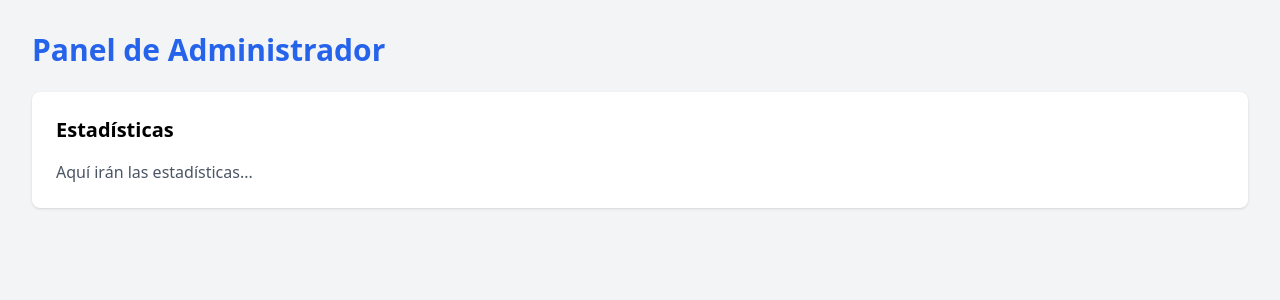
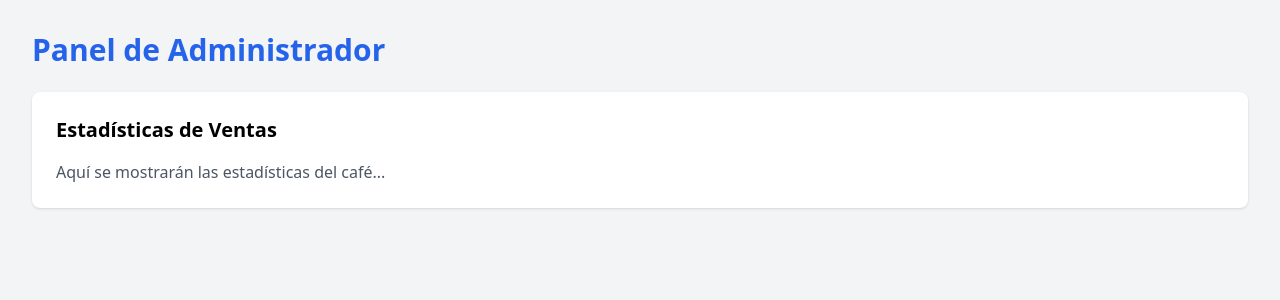
Before and after one commit to sputnikTRO/glowing-succotash, a Next.js app: page /admin in a window 1280 px wide. Shown: the top 300 px of the page. Built offline with nearby package versions, Linux system fonts and the light colour scheme.

Commit message:
Update page templates

```diff
--- a/src/app/admin/page.tsx
+++ b/src/app/admin/page.tsx
@@ -3,8 +3,8 @@ export default function AdminPage() {
     <div className="p-8">
       <h1 className="text-3xl font-bold text-blue-600 mb-6">Panel de Administrador</h1>
       <div className="bg-white rounded-lg shadow p-6">
-        <h2 className="text-xl font-semibold mb-4">Estadísticas</h2>
-        <p className="text-gray-600">Aquí irán las estadísticas...</p>
+        <h2 className="text-xl font-semibold mb-4">Estadísticas de Ventas</h2>
+        <p className="text-gray-600">Aquí se mostrarán las estadísticas del café...</p>
       </div>
     </div>
   );
--- a/src/app/barista/page.tsx
+++ b/src/app/barista/page.tsx
@@ -3,8 +3,8 @@ export default function BaristaPage() {
       <div className="p-8">
         <h1 className="text-3xl font-bold text-green-600 mb-6">Panel de Barista</h1>
         <div className="bg-white rounded-lg shadow p-6">
-          <h2 className="text-xl font-semibold mb-4">Pedidos Actuales</h2>
-          <p className="text-gray-600">Lista de pedidos pendientes</p>
+          <h2 className="text-xl font-semibold mb-4">Pedidos Pendientes</h2>
+          <p className="text-gray-600">Aquí se mostrarán los pedidos por preparar...</p>
         </div>
       </div>
     );
--- a/src/app/pedidos/page.tsx
+++ b/src/app/pedidos/page.tsx
@@ -4,7 +4,7 @@ export default function PedidosPage() {
       <h1 className="text-3xl font-bold text-purple-600 mb-6">Sistema de Pedidos</h1>
       <div className="bg-white rounded-lg shadow p-6">
         <h2 className="text-xl font-semibold mb-4">Nuevo Pedido</h2>
-        <p className="text-gray-600">Aquí irá el formulario de pedidos...</p>
+        <p className="text-gray-600">Aquí irá el formulario para crear pedidos...</p>
       </div>
     </div>
   );
```
